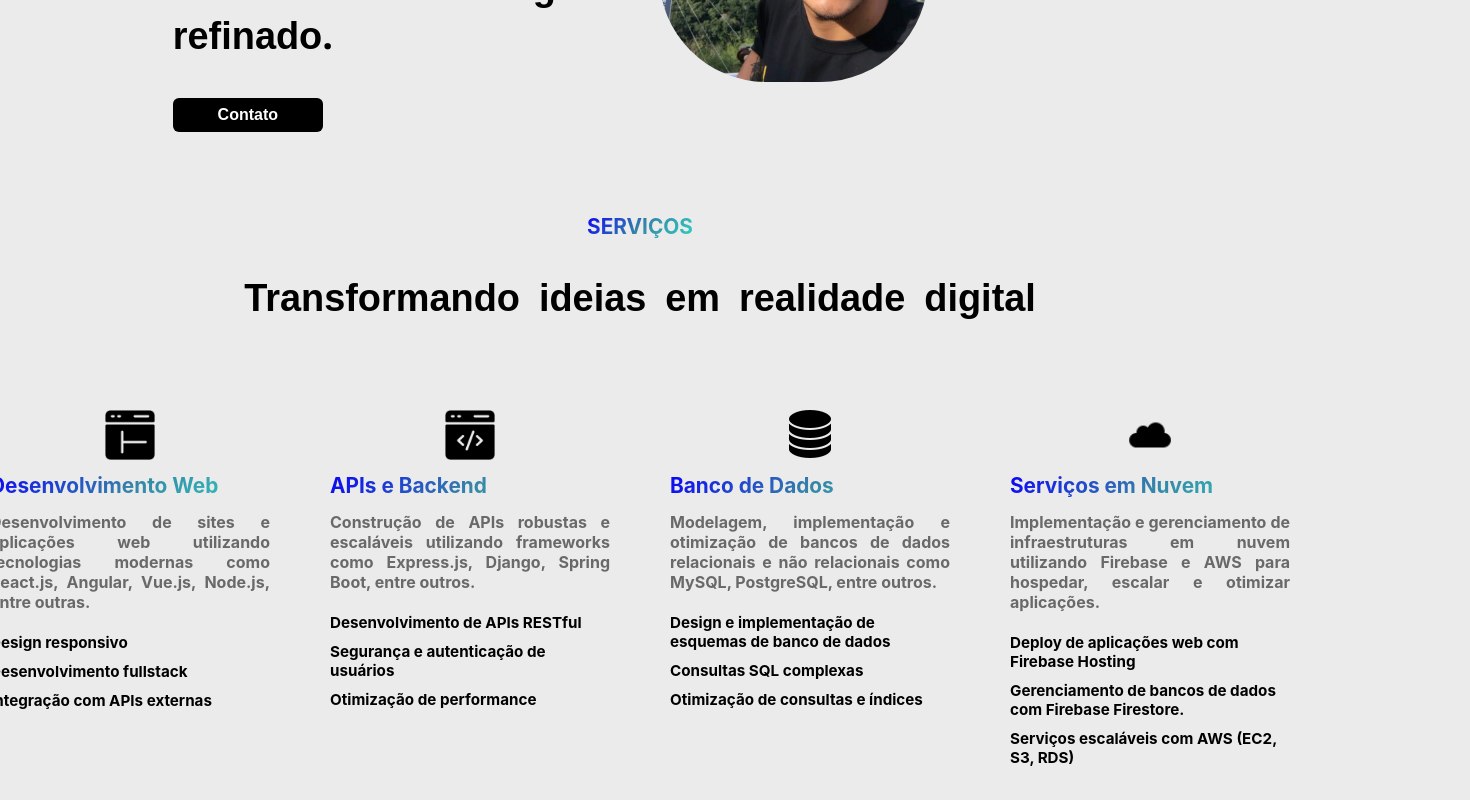
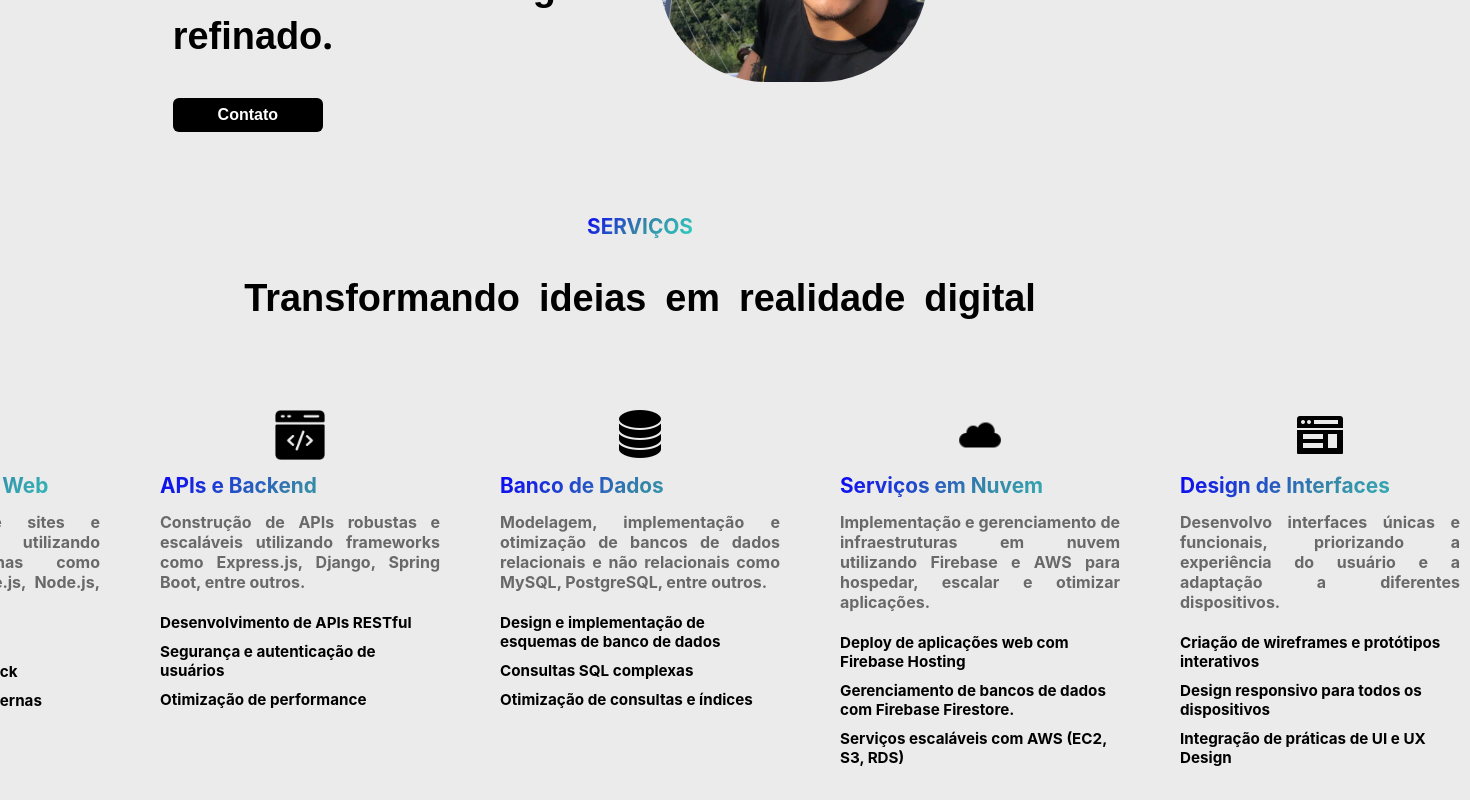
Before and after one commit to GabrielSilva0109/Portfolio, a React (Create React App) app: page / in a window 1280 px wide. Shown: the part 371-1171 px from the top of the page, 1470 px wide, since content can reach past the window. Built offline with nearby package versions, Linux system fonts and the light colour scheme.

Commit message:
Update Service.tsx

```diff
--- a/src/components/Home/Service.tsx
+++ b/src/components/Home/Service.tsx
@@ -147,6 +147,18 @@ const Service: React.FC<HomeProps> = ({ toggleTheme, theme }) => {
               </List>
             </Box>
 
+            <Box>
+              <TopBox>
+                <Icon src={ux}/>
+              </TopBox>
+              <Title>Design de Interfaces</Title>
+              <Text>Desenvolvo interfaces únicas e funcionais, priorizando a experiência do usuário e a adaptação a diferentes dispositivos.</Text>
+              <List>
+                <ItemList>Criação de wireframes e protótipos interativos</ItemList>
+                <ItemList>Design responsivo para todos os dispositivos</ItemList>
+                <ItemList>Integração de práticas de UI e UX Design</ItemList>
+              </List>
+            </Box>
 
           </Boxes>
       </Container>
```
